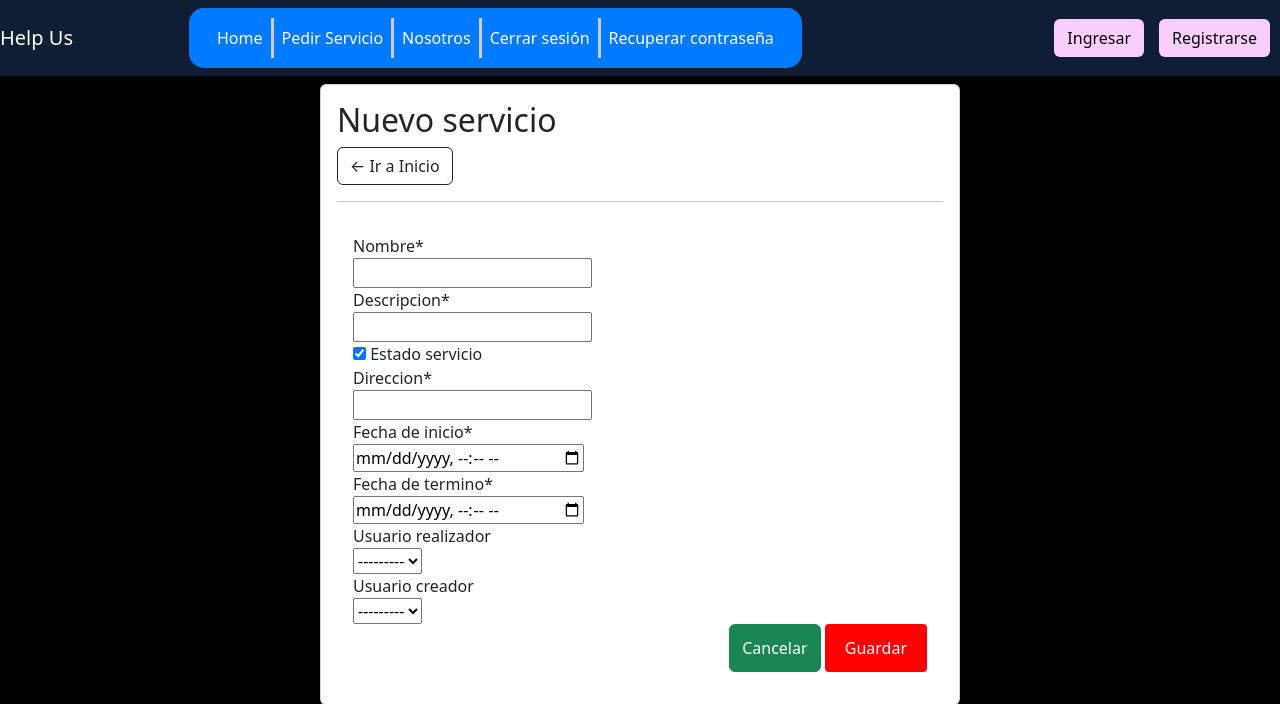
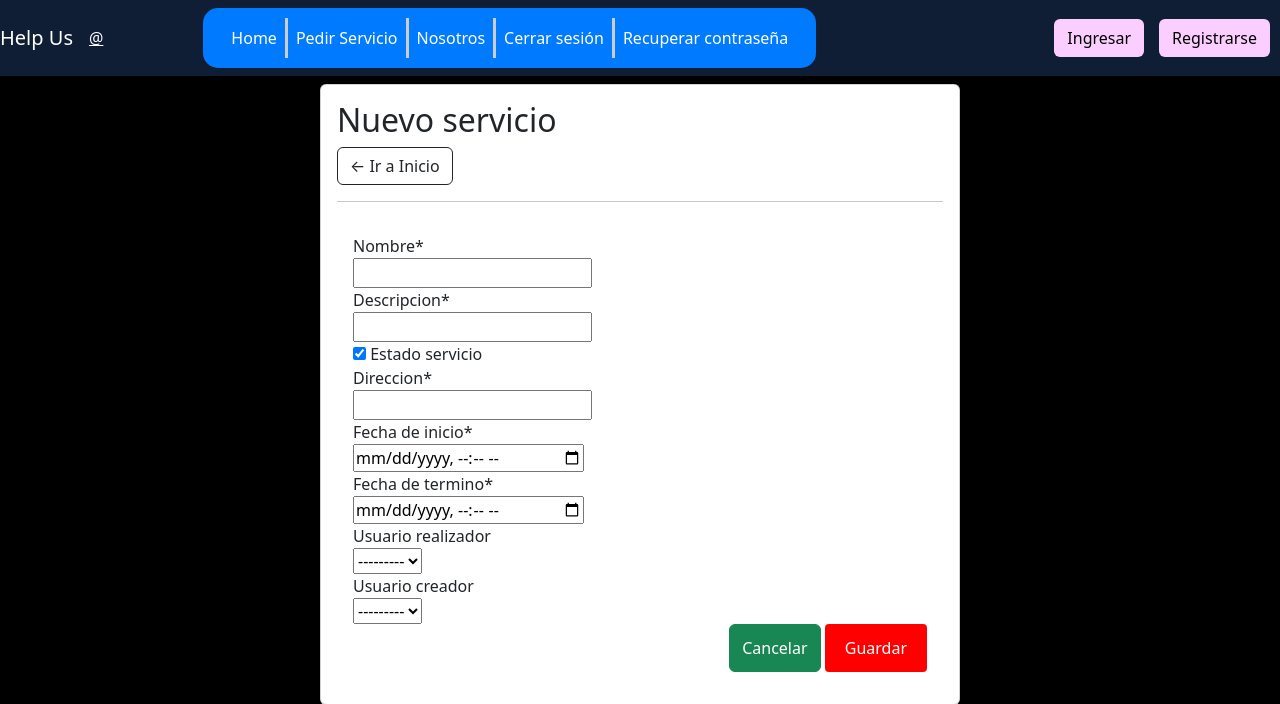
Before and after one commit to sebarm/helpus, a Django app: page /agregar_servicio in a window 1280 px wide. Shown: the top 704 px of the page. Run offline with Django 4.2, Linux system fonts and the light colour scheme; some libraries are stand-ins or nearby versions.

Commit message:
username

```diff
--- a/principal/templates/main.html
+++ b/principal/templates/main.html
@@ -17,7 +17,7 @@
     <nav class="navbar navbar-expand-lg">
       <div class="container-fluid">
         <a class="navbar-brand text-white" href="{% url 'home' %}">Help Us</a>
-
+        <a class="text-white text-center" >@{{user.username}}</a>
         <button
           class="navbar-toggler"
           type="button"
```
